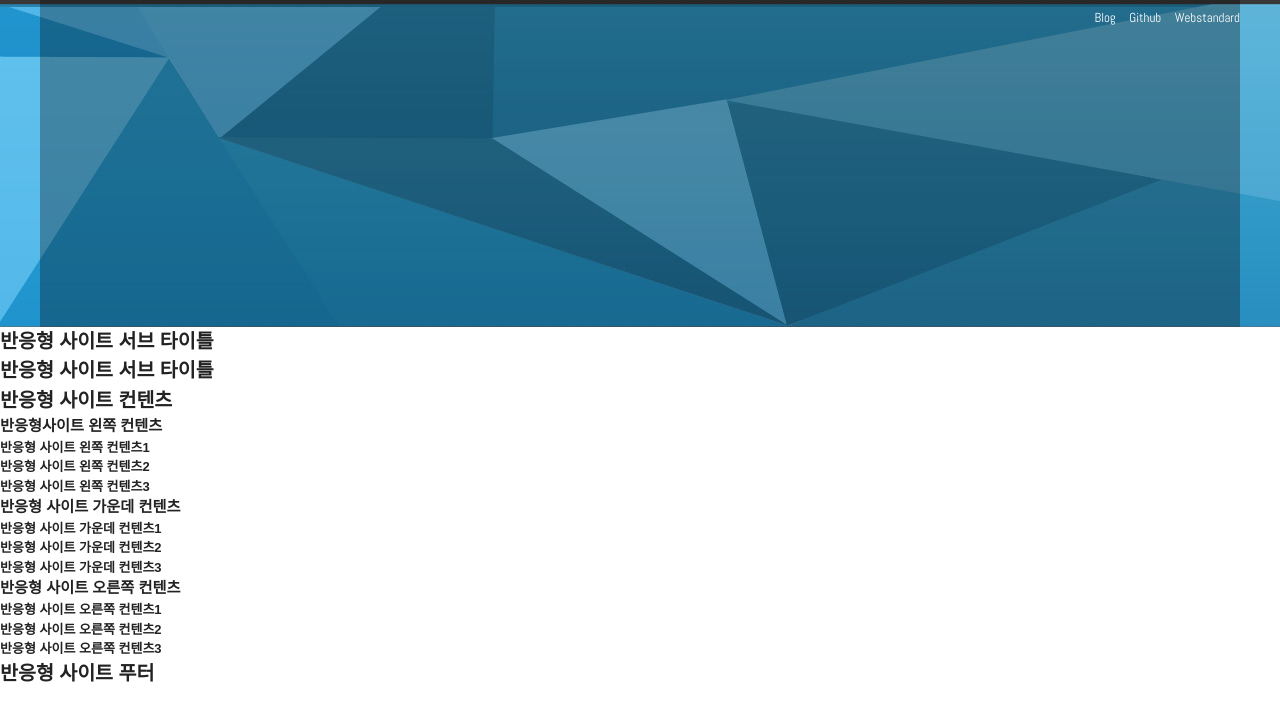
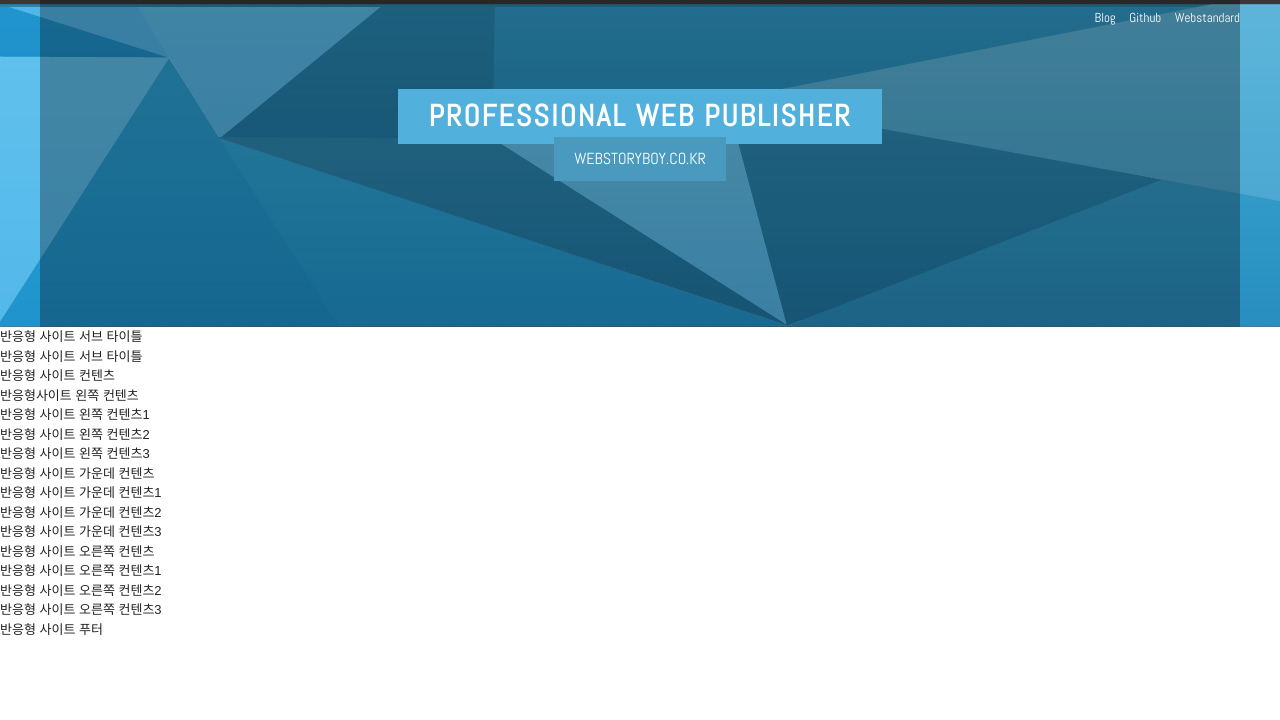
Before and after one commit to dlgmltjr0925/reponsive-web-tutorial, a website: page public/index.html in a window 1280 px wide. Drawn offline with Linux system fonts and the light colour scheme.

Commit message:
헤더 타이틀

```diff
--- a/public/css/reset.css
+++ b/public/css/reset.css
@@ -54,3 +54,27 @@ table {
   font-size: 13px;
   line-height: 1.5;
 }
+
+/* 폰트 스타일 초기화 */
+em,
+address {
+  font-size: normal;
+}
+
+/* 불릿기호 초기화 */
+ul,
+li,
+ol {
+  list-style: none;
+}
+
+/* 제목 태그 초기화 */
+h1,
+h2,
+h3,
+h4,
+h5,
+h6 {
+  font-size: 13px;
+  font-weight: normal;
+}
--- a/public/css/style.css
+++ b/public/css/style.css
@@ -27,6 +27,40 @@
 .header .header_menu a:hover {
   color: #ccc;
 }
+.header .header_tit {
+  text-align: center;
+  text-transform: uppercase;
+  margin-top: 55px;
+  font-family: 'Abel', sans-serif;
+}
+.header .header_tit h1 {
+  font-size: 30px;
+  color: #fff;
+  background: #51b0dc;
+  display: inline-block;
+  padding: 5px 30px;
+  letter-spacing: 2px;
+  font-weight: 900;
+  transition: box-shadow 0.25s ease-in-out;
+}
+.header .header_tit h1:hover {
+  box-shadow: inset -9em 0 0 0 #257fac, inset 9em 0 0 0 #257fac;
+}
+
+.header .header_tit a {
+  font-size: 16px;
+  color: #fff;
+  background: #4a9abf;
+  display: inline-block;
+  padding: 10px 20px;
+  margin-top: -7px;
+  transition: box-shadow 0.25s ease-in-out;
+}
+
+.header .header_tit a:hover {
+  box-shadow: inset 0 0 0 5px rgba(75, 154, 191, 0.9),
+    inset 0 0 0 100px rgba(0, 0, 0, 0.1);
+}
 
 /* mediaquery */
 @media (max-width: 1220px) {
--- a/public/index.html
+++ b/public/index.html
@@ -45,6 +45,11 @@
                         <a href="#">Github</a>
                         <a href="#">Webstandard</a>
                     </div>
+                    <!-- //header_menu -->
+                    <div class="header_tit">
+                        <h1>Professional Web Publisher</h1><br>
+                        <a href="http://webstoryboy.co.kr">webstoryboy.co.kr</a>
+                    </div>
                 </div>
             </div>
         </div>
```
